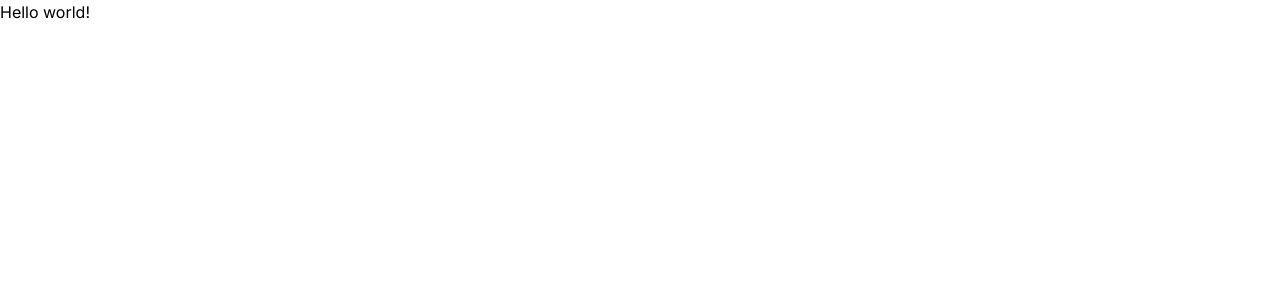
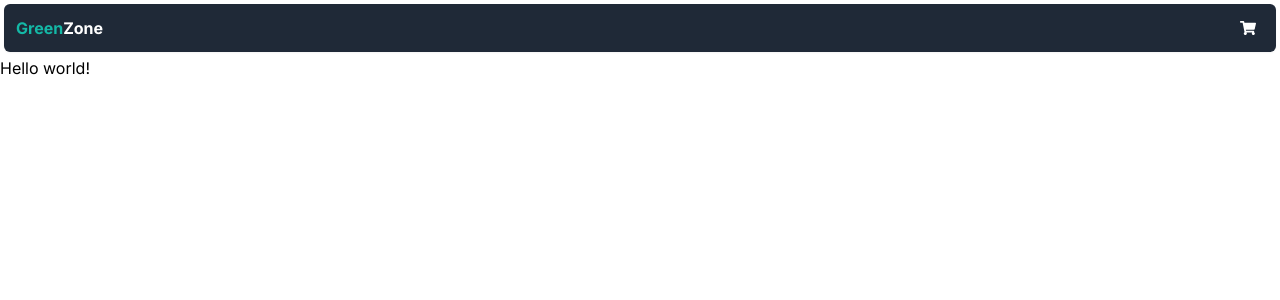
Before and after one commit to Muffinaa/ecoStrona, a Next.js app: page / in a window 1280 px wide. Shown: the top 300 px of the page. Built offline with nearby package versions, Linux system fonts and the light colour scheme.

Commit message:
Dodany navbar

```diff
--- a/app/layout.tsx
+++ b/app/layout.tsx
@@ -1,3 +1,4 @@
+import Navbar from '@/components/Navbar'
 import './globals.css'
 import { Inter } from 'next/font/google'
 
@@ -14,8 +15,11 @@ export default function RootLayout({
   children: React.ReactNode
 }) {
   return (
-    <html lang="en">
-      <body className={inter.className}>{children}</body>
+    <html lang="pl">
+      <body className={inter.className}>
+        <Navbar />
+        {children}
+      </body>
     </html>
   )
 }
--- a/app/page.tsx
+++ b/app/page.tsx
@@ -1,4 +1,3 @@
-
 
 export default function Home() {
   return (
--- /dev/null
+++ b/components/Navbar.tsx
@@ -0,0 +1,40 @@
+
+import { FaShoppingCart } from 'react-icons/fa'
+
+interface NavbarLink {
+  name: string;
+  href: string;
+  icon?: any;
+  iconMode: boolean;
+}
+
+const navbarLinks: NavbarLink[] = [
+  {
+    name: 'Koszyk',
+    href: '/cart',
+    icon: <FaShoppingCart />,
+    iconMode: true,
+  }
+]
+
+function Navbar() {
+  return (
+    <div className="bg-gray-800 p-3 flex shadow-sm m-1 rounded-md text-white ">
+      <h1 className="font-bold"><span className="text-teal-500">Green</span>Zone</h1>
+        <div className="flex flex-grow justify-end">
+          <ul className="flex  items-center">
+            {navbarLinks.map((link) => (
+              <li className="mx-2" key={link.href}>
+                <a className="hover:text-teal-500 " title={link.name} href={link.href}>
+                  { link.iconMode && link.icon ? link.icon : link.name }
+                </a>
+              </li>
+            )
+            ) }
+          </ul>
+        </div>
+    </div>
+  )
+}
+
+export default Navbar
--- a/package.json
+++ b/package.json
@@ -3,7 +3,7 @@
   "version": "0.1.0",
   "private": true,
   "scripts": {
-    "dev": "next dev",
+    "dev": "next dev --turbo",
     "build": "next build",
     "start": "next start",
     "lint": "next lint"
@@ -19,6 +19,7 @@
     "postcss": "8.4.24",
     "react": "18.2.0",
     "react-dom": "18.2.0",
+    "react-icons": "^4.9.0",
     "tailwindcss": "3.3.2",
     "typescript": "5.1.3"
   }
```
Also changed, not shown: 1 other file (tests, documents, lock files or other folders).
